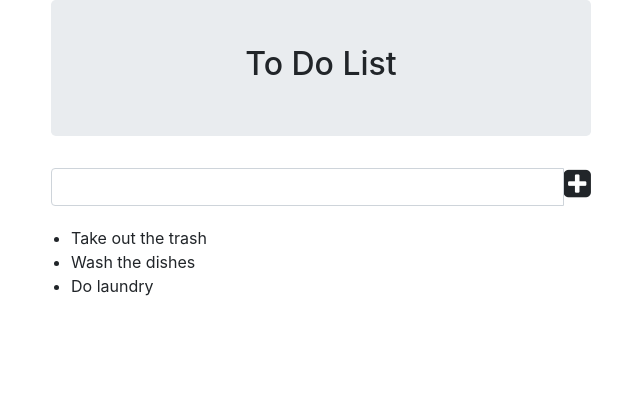
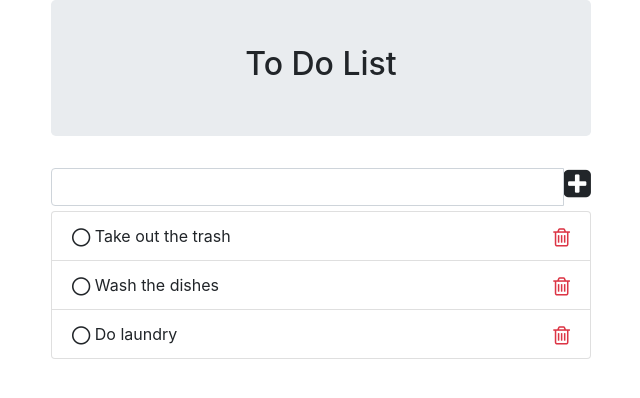
Before and after one commit to kevinlj246/todo-list, an Angular app in the folder todo-app/: page / in a window 1280 px wide. Shown: the top 398 px of the page, without its empty margins (319-959 px from the left). Built offline with nearby package versions, Linux system fonts and the light colour scheme.

Commit message:
Ability to toggle and delete items

```diff
--- a/todo-app/src/app/todo/todo.component.html
+++ b/todo-app/src/app/todo/todo.component.html
@@ -9,8 +9,16 @@
     </div>
 </div>
 
-<ul style="padding: 20px 20px">
-    <li *ngFor="let item of toDoList">
-        {{ item.name }}
-    </li>
-</ul>
+<div style="margin:5px 0px">
+    <ul class="list-group">
+        <li class="list-group-item" *ngFor="let item of toDoList">
+            <span class="hover-cursor" [class.text-success]="item.isToggled" (click)="alterToggle(item,item.isToggled)">
+                <i class="fa fa-lg" [ngClass]="item.isToggled?'fa-check-circle-o':'fa-circle-thin'"></i>
+            </span>
+            {{item.name}}
+            <span class="hover-cursor text-danger pull-right" (click)="deleteItem(item)">
+                <i class="fa fa-trash-o fa-lg"></i>
+            </span>
+        </li>
+    </ul>
+</div>
--- a/todo-app/src/app/todo/todo.component.ts
+++ b/todo-app/src/app/todo/todo.component.ts
@@ -19,7 +19,7 @@ export class TodoComponent implements OnInit {
   ngOnInit() {
   }
 
-  public addItem(name: string){
+  addItem(name: string){
     let item = new ItemComponent(name, false);
     this.toDoList.push(item);
   }
@@ -29,4 +29,13 @@ export class TodoComponent implements OnInit {
     this.newItem = target.value;
   }
 
+  alterToggle(ItemComponent, isToggled){
+    ItemComponent.isToggled = !isToggled;
+  }
+
+  deleteItem(item){
+    const index: number = this.toDoList.indexOf(item);
+    this.toDoList.splice(index, 1);
+  }
+
 }
```
Also changed, not shown: 1 other file (tests, documents, lock files or other folders).
